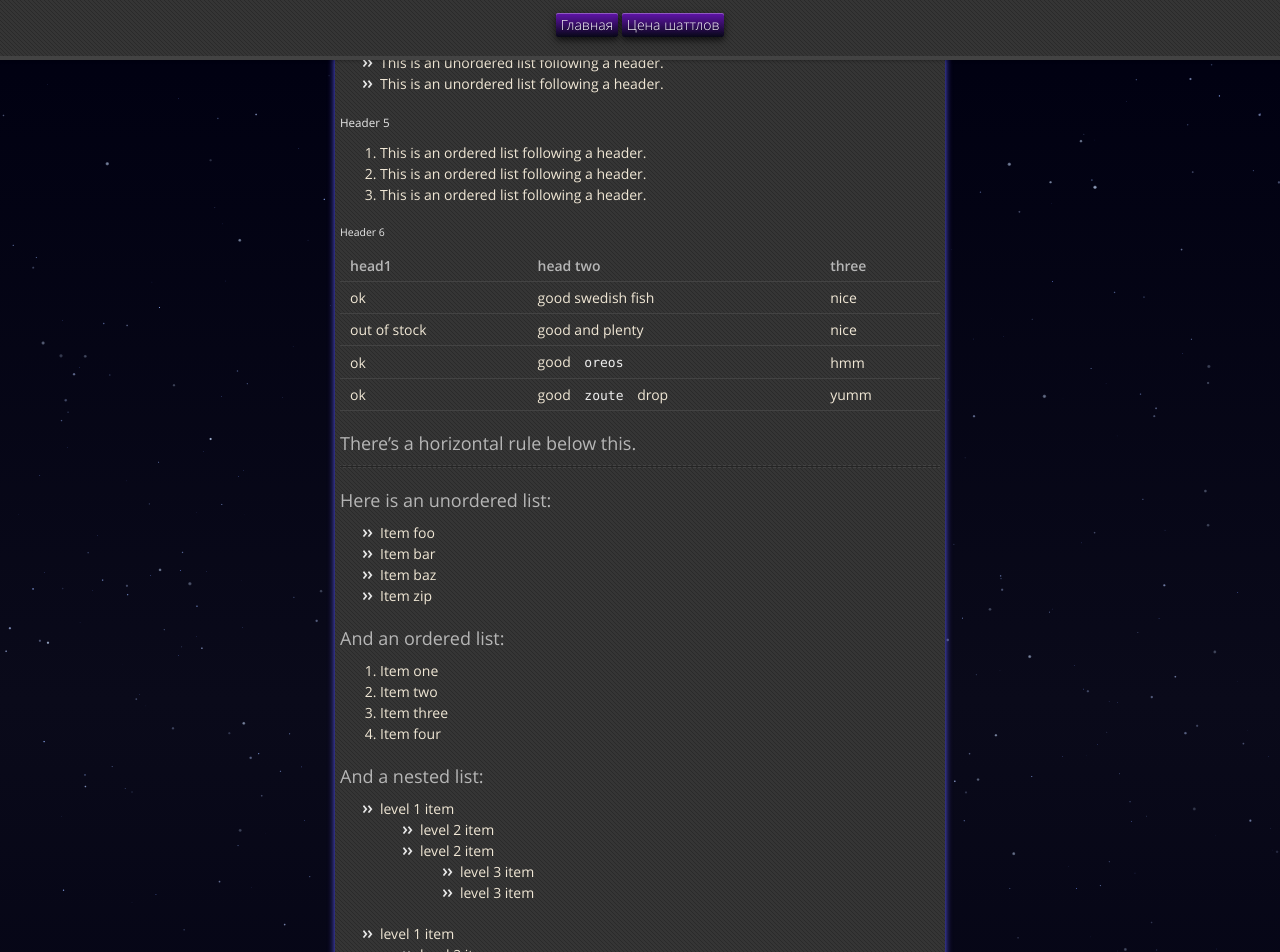
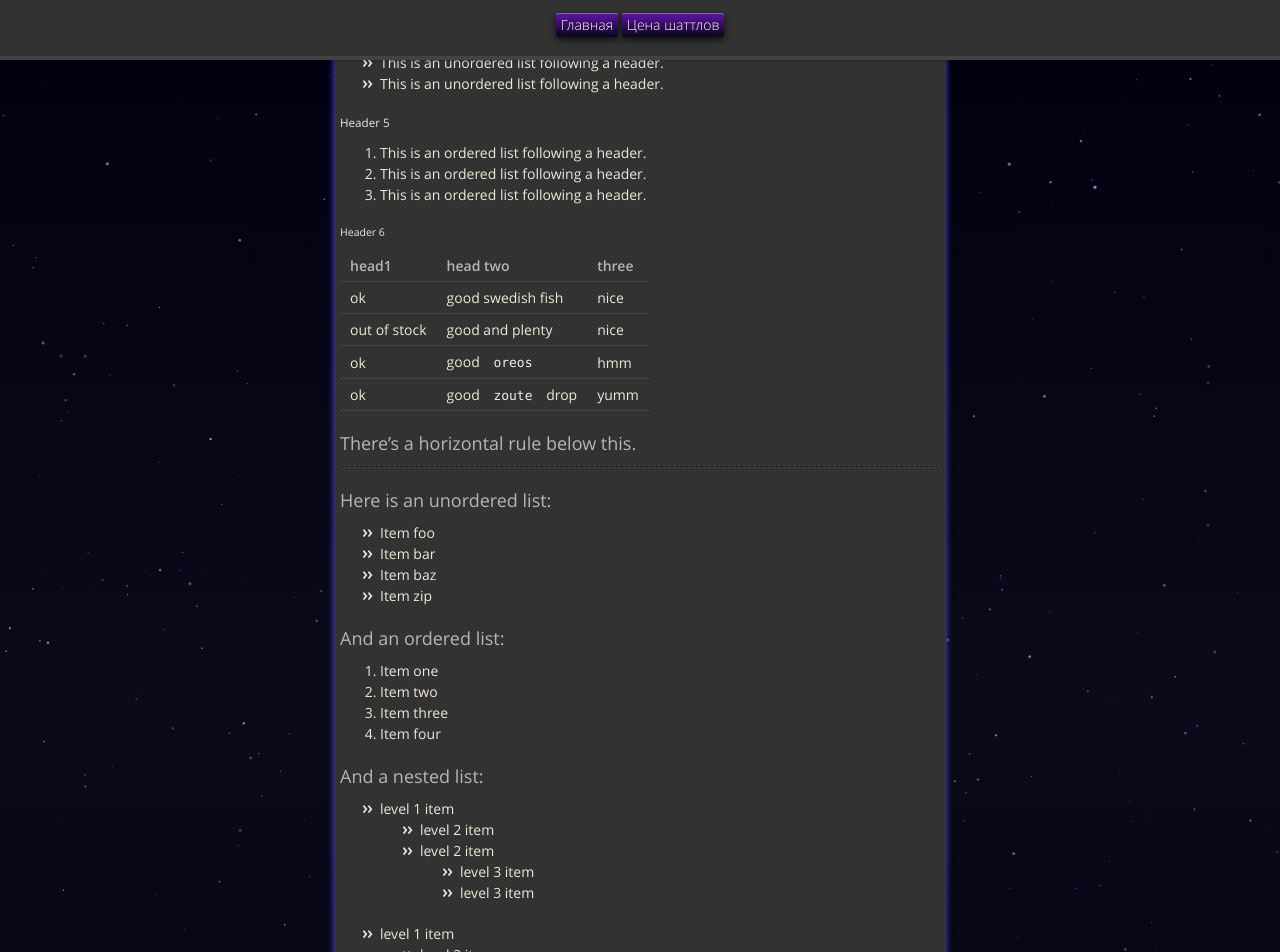
Before and after one commit to lAstronautl/StarHorizon-Mapping, a Jekyll site: the page built from docs/markdown/test/test-page.md, in a window 1280 px wide and 1400 px high, scrolled down 1003 px. Shown: the top 952 px of the window. Built offline with Jekyll 4.4.1, drawn with Linux system fonts in a browser that asks for light colours.

Commit message:
Revert "попытка исправить большую таблицу"
This reverts commit a33f7c224e00a331331fd96dfe5ab9402d4fa126.

```diff
--- a/docs/_sass/jekyll-theme-space.scss
+++ b/docs/_sass/jekyll-theme-space.scss
@@ -299,25 +299,16 @@ section {
 }
 
 /* Table responsive styles */
-.table-wrapper {
+table {
   display: block;
-  width: 100%;
+  max-width: 100%;
   overflow-x: auto;
   -webkit-overflow-scrolling: touch;
-  margin: 20px 0;
 }
 
-.table-wrapper table {
-  min-width: 600px;
-  width: 100%;
-  border-collapse: collapse;
-  table-layout: fixed;
-}
-
-.table-wrapper table td,
-.table-wrapper table th {
+table td, table th {
   word-wrap: break-word;
   overflow-wrap: break-word;
-  word-break: break-word;
+  max-width: 250px;
   white-space: normal;
 }
```
Also changed, not shown: docs/markdown/shuttle-costs.md (+0 -6 lines).
